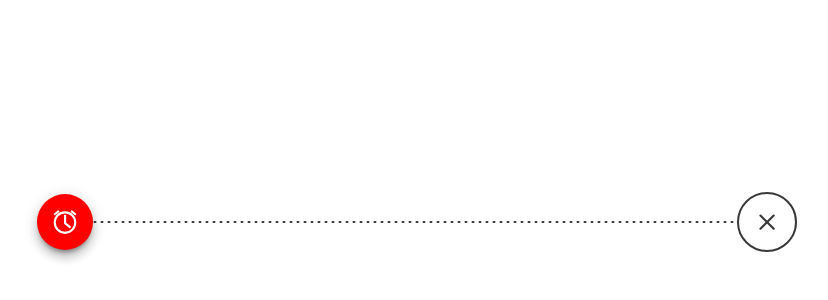
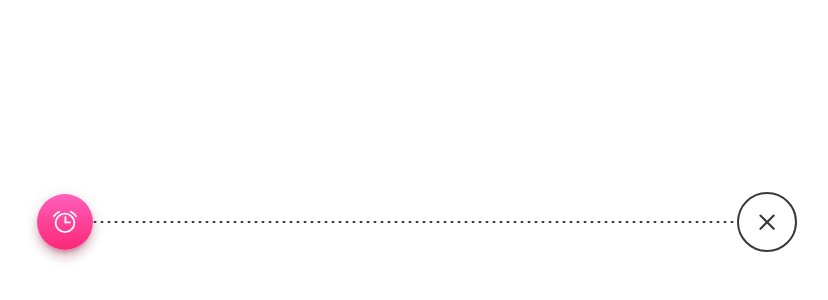
Before and after one commit to vai0/alarmclockslider, a plain HTML site: page index.html in a window 1280 px wide. Shown: the part 366-666 px from the top of the page, without its empty margins (224-1052 px from the left). Drawn offline with Linux system fonts and the light colour scheme.

Commit message:
new clock & ringer icon, split each animation into separate classes and elements, preventing css animation overlaps

```diff
--- a/index.html
+++ b/index.html
@@ -18,17 +18,24 @@
         margin-top: 70vh;
       }
 
-      .handle {
+      .handle-container {
         position: absolute;
         top: 0;
         left: 0;
         width: 56px;
         height: 56px;
         border-radius: 50%;
-        background-color: red;
-        box-shadow: 0 8px 10px 1px rgba(0, 0, 0, 0.14),
-                    0 3px 14px 2px rgba(0, 0, 0, 0.12),
-                    0 5px 5px -3px rgba(0, 0, 0, 0.4);
+        z-index: 999;
+      }
+
+      .handle {
+        width: 100%;
+        height: 100%;
+        border-radius: 50%;
+        background-image: linear-gradient(to top, #FC2777 0%, #FF60BB 100%);
+        box-shadow: 0 8px 10px 1px rgba(127, 21, 49, 0.14),
+                    0 3px 14px 2px rgba(127, 21, 49, 0.12),
+                    0 5px 5px -3px rgba(127, 21, 49, 0.4);
       }
 
       .path-container {
@@ -77,7 +84,7 @@
         display: block;
         width: 24px;
         height: 24px;
-        background: url("clock.svg");
+        background: url("clock2.svg");
         background-size: 24px 24px;
       }
 
@@ -88,7 +95,7 @@
         display: block;
         width: 24px;
         height: 24px;
-        background: url("ringer.svg");
+        background: url("ringer2.svg");
         background-size: 24px 24px;
       }
 
@@ -100,6 +107,14 @@
 
       .shake {
         animation: shake 2.7s infinite;
+      }
+
+      .scale {
+        animation: scale 2.7s infinite;
+      }
+
+      .raise {
+        animation: raise 2.7s infinite;
       }
 
       @keyframes shake {
@@ -130,31 +145,47 @@
         50% { transform: rotate(0deg); }
       }
 
-      .scale {
-        animation: scale 2.7s infinite;
-      }
-
       @keyframes scale {
         0% {
           transform: scale(1);
         }
         25% {
           transform: scale(1.2);
-          box-shadow: 0 24px 38px 3px rgba(0, 0, 0, 0.14),
+          /*box-shadow: 0 24px 38px 3px rgba(0, 0, 0, 0.14),
                       0 9px 46px 8px rgba(0, 0, 0, 0.12),
-                      0 11px 15px -7px rgba(0, 0, 0, 0.4);
+                      0 11px 15px -7px rgba(0, 0, 0, 0.4);*/
         }
         50% {
           transform: scale(1.2);
-          box-shadow: 0 24px 38px 3px rgba(0, 0, 0, 0.14),
+          /*box-shadow: 0 24px 38px 3px rgba(0, 0, 0, 0.14),
                       0 9px 46px 8px rgba(0, 0, 0, 0.12),
-                      0 11px 15px -7px rgba(0, 0, 0, 0.4);
+                      0 11px 15px -7px rgba(0, 0, 0, 0.4);*/
         }
         60% {
           transform: scale(1);
-          box-shadow: 0 8px 10px 1px rgba(0, 0, 0, 0.14),
+          /*box-shadow: 0 8px 10px 1px rgba(0, 0, 0, 0.14),
                       0 3px 14px 2px rgba(0, 0, 0, 0.12),
-                      0 5px 5px -3px rgba(0, 0, 0, 0.4);
+                      0 5px 5px -3px rgba(0, 0, 0, 0.4);*/
+        }
+      }
+
+      @keyframes raise {
+        0% {
+        }
+        25% {
+          box-shadow: 0 24px 38px 3px rgba(127, 21, 49, 0.14),
+                      0 9px 46px 8px rgba(127, 21, 49, 0.12),
+                      0 11px 15px -7px rgba(127, 21, 49, 0.4);
+        }
+        50% {
+          box-shadow: 0 24px 38px 3px rgba(127, 21, 49, 0.14),
+                      0 9px 46px 8px rgba(127, 21, 49, 0.12),
+                      0 11px 15px -7px rgba(127, 21, 49, 0.4);
+        }
+        60% {
+          box-shadow: 0 8px 10px 1px rgba(127, 21, 49, 0.14),
+                      0 3px 14px 2px rgba(127, 21, 49, 0.12),
+                      0 5px 5px -3px rgba(127, 21, 49, 0.4);
         }
       }
     </style>
@@ -162,21 +193,29 @@
     <script>
       window.addEventListener('load', function(e) {
         var handle = document.querySelector('.handle');
+        var handleContainer = document.querySelector('.handle-container');
         var ringer = document.querySelector('.ringer-icon');
+        var path = document.querySelector('.path');
+        var pathContainer = document.querySelector('.path-container');
+
         var handlePosition;
+
 
         var slider = new Dragdealer('slider', {
           steps: 2,
-          speed: .2,
+          speed: .3,
+          loose: true,
           animationCallback: function(x, y) {
             handlePosition = x;
+            path.style.left = x * (pathContainer.offsetWidth - handle.offsetWidth) + 'px';
             if (x < 1) {
               this.setValue(0, 0);
             }
           },
           dragStartCallback: function(x, y) {
-            handle.classList.remove('scale');
+            handleContainer.classList.remove('scale');
             handle.classList.add('press');
+            handle.classList.remove('raise');
           },
           dragStopCallback: function(x, y) {
             if (handlePosition < 1) {
@@ -184,7 +223,8 @@
               ringer.classList.remove('shake');
               void ringer.offsetWidth;
               ringer.classList.add('shake');
-              handle.classList.add('scale');
+              handle.classList.add('raise');
+              handleContainer.classList.add('scale');
             } else if (handlePosition === 1) {
               ringer.classList.remove('shake');
             }
@@ -201,9 +241,11 @@
         <div class="end-well">
           <span class="x"></span>
         </div>
-        <div class="handle scale">
-          <span class="clock-icon"></span>
-          <span class="ringer-icon shake"></span>
+        <div class="handle-container scale">
+          <div class="handle raise">
+            <span class="clock-icon"></span>
+            <span class="ringer-icon shake"></span>
+          </div>
         </div>
       </div>
     </div>
```
Also changed, not shown: clock2.svg (added), ringer2.svg (added), 1 other file.
